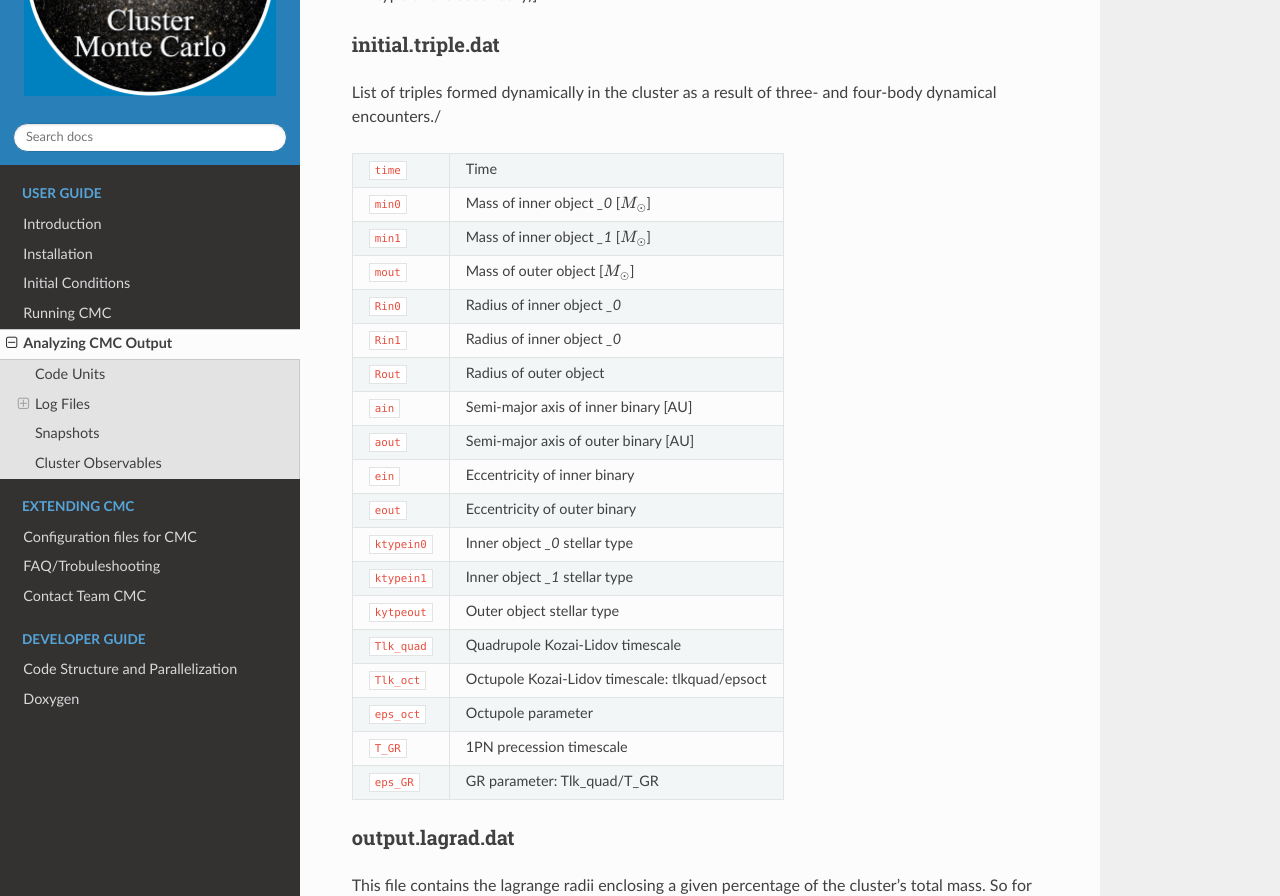
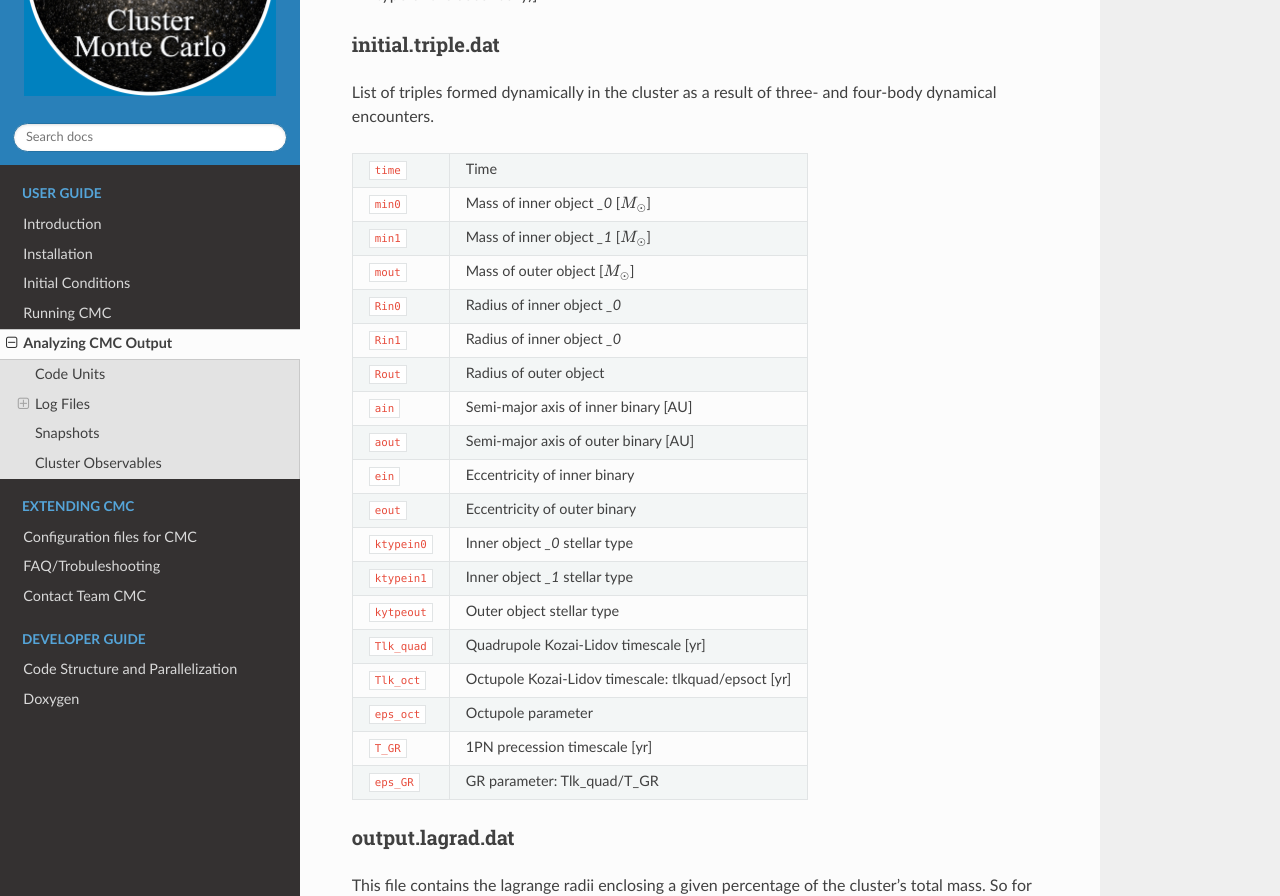
Before and after one commit to ClusterMonteCarlo/CMC-COSMIC, a Sphinx documentation site: the page built from docs/sphinx/source/output/index.rst, in a window 1280 px wide and 1400 px high, scrolled down 12703 px. Shown: the part 175-1071 px from the top of the window. Built offline with Sphinx 7.4.7 and the Read the Docs theme 2.0.0, drawn with Linux system fonts in a browser that asks for light colours; formulas are drawn with MathJax 3; the version number could not be read and is left out; some of the changed text lies outside the part shown.

```diff
--- a/docs/sphinx/source/output/index.rst
+++ b/docs/sphinx/source/output/index.rst
@@ -439,7 +439,7 @@ indicies indicate single stars.
 ``formation0``                  Primary formation channel for supernova, e.g., core collapse, pair instability, etc.)
 ``bacc0``                       Mass accreted to the primary
 ``tacc0``                       Time spent accreting mass to the primary ?
-``mass0_0``                     Primary initial mass ?
+``mass0_0``                     Primary initial mass
 ``epoch0``                      ?
 ``bhspin``                      BH spin (if single)
 ``bhspin1``                     BH spin for primary (if binary)
@@ -541,7 +541,7 @@ initial.tidalcapture.log
 initial.triple.dat
 ------------------
 
-List of triples formed dynamically in the cluster as a result of three- and four-body dynamical encounters./
+List of triples formed dynamically in the cluster as a result of three- and four-body dynamical encounters.
 
 ==============================  =====================================================
 ``time``                         Time
@@ -558,10 +558,10 @@ List of triples formed dynamically in the cluster as a result of three- and four
 ``ktypein0``                     Inner object `_0` stellar type
 ``ktypein1``                     Inner object `_1` stellar type
 ``kytpeout``                     Outer object stellar type
-``Tlk_quad``                     Quadrupole Kozai-Lidov timescale
-``Tlk_oct``                      Octupole Kozai-Lidov timescale: tlkquad/epsoct
+``Tlk_quad``                     Quadrupole Kozai-Lidov timescale [yr]
+``Tlk_oct``                      Octupole Kozai-Lidov timescale: tlkquad/epsoct [yr]
 ``eps_oct``                      Octupole parameter
-``T_GR``                         1PN precession timescale
+``T_GR``                         1PN precession timescale [yr]
 ``eps_GR``                       GR parameter: Tlk_quad/T_GR
 ==============================  =====================================================
 
@@ -683,6 +683,7 @@ initial.bin.dat
 --------------
 
 This file contains information on binaries.
+
 ==============================  =====================================================
 ``t``                           Total time
 ``N_b``                         Number of binaries
```
Also changed, not shown: other parts of docs/sphinx/source/output/index.rst (+6 -6 lines).
